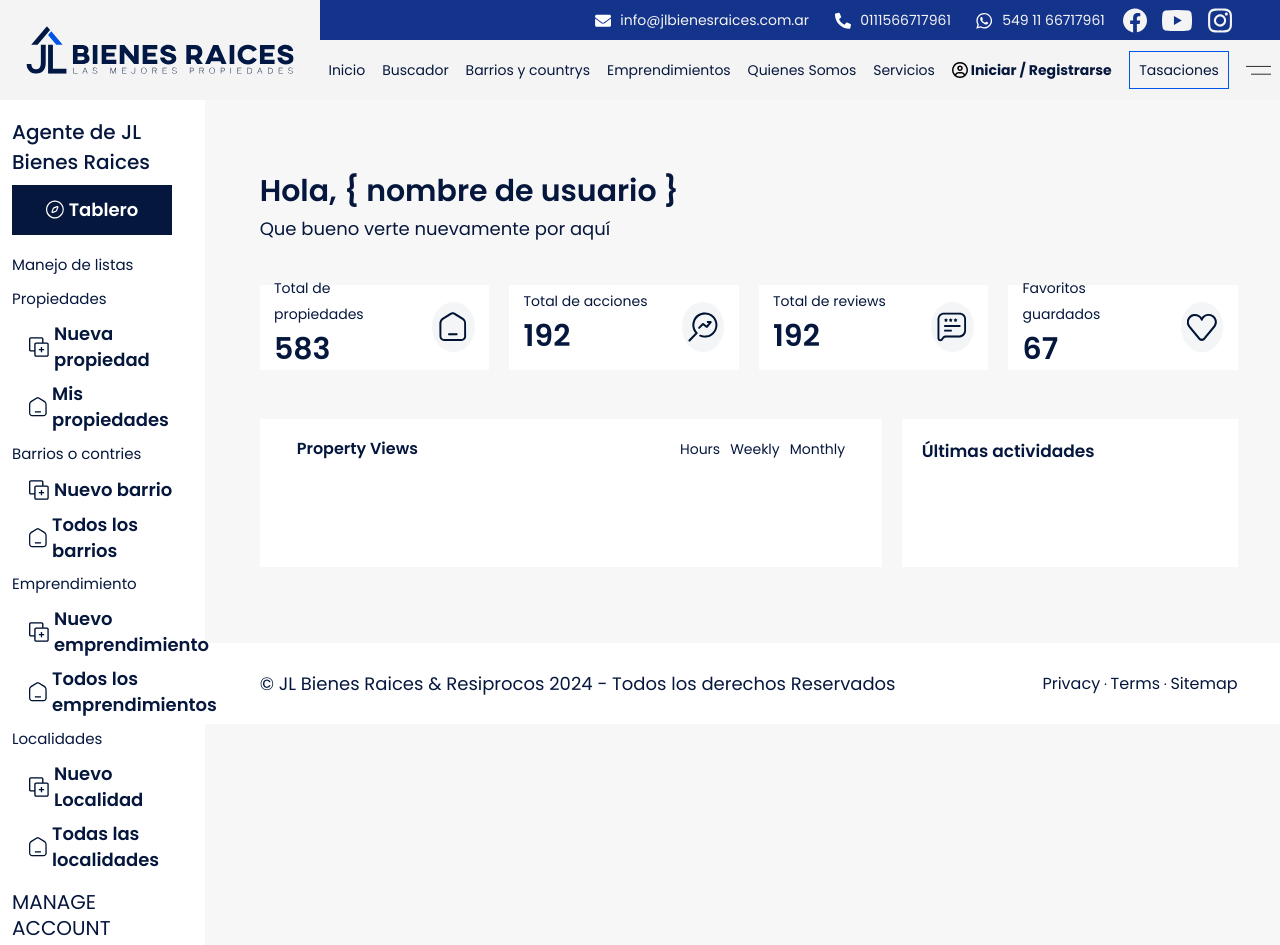
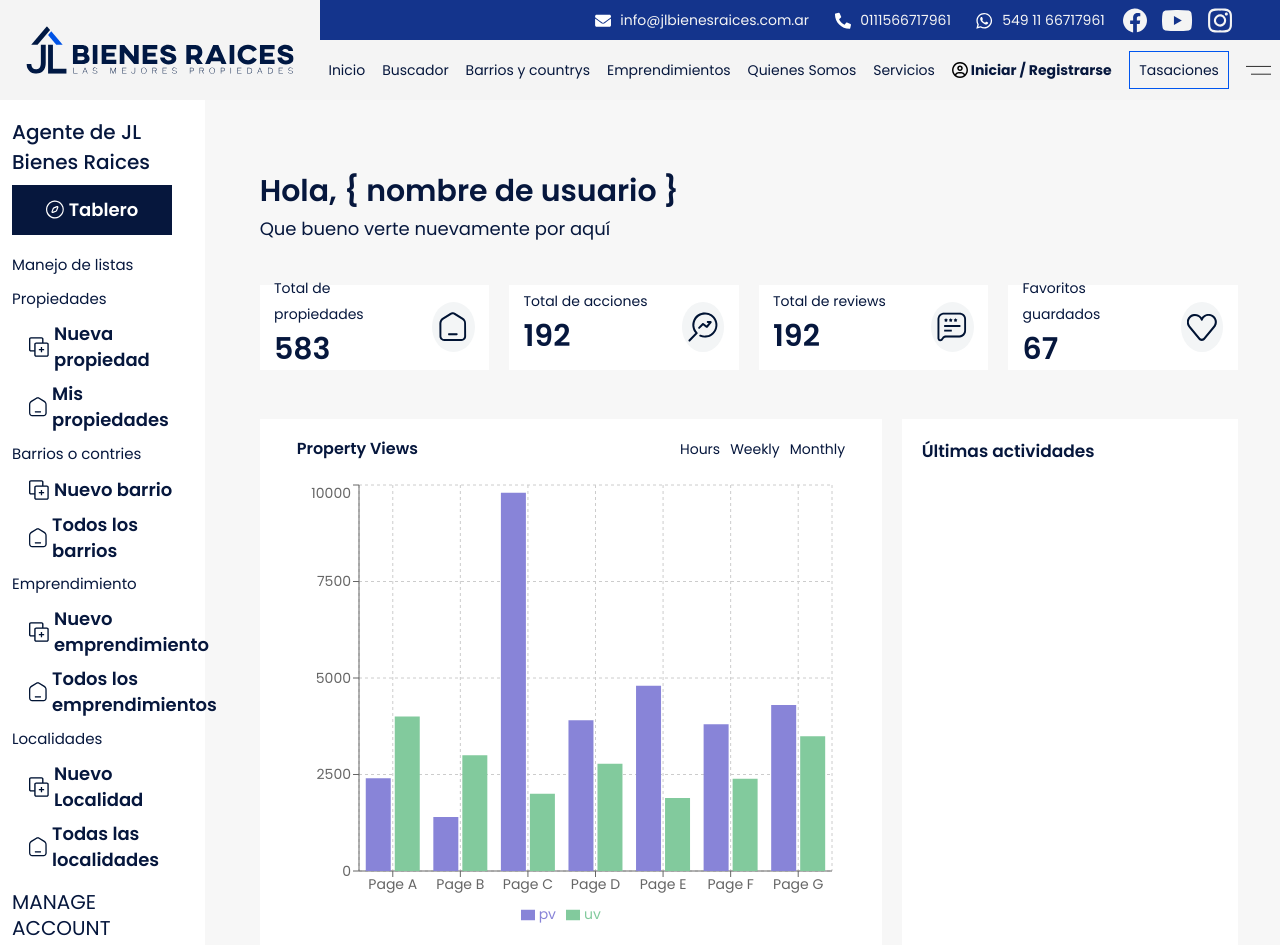
Before and after one commit to WilhelmDev/JL-Pilot, a Next.js app: page /tab-agent in a window 1280 px wide. Shown: the top 945 px of the page. Built offline with nearby package versions, Linux system fonts and the light colour scheme.

Commit message:
fix(Graph): height fix

```diff
--- a/public/scss/tab-agent/home.scss
+++ b/public/scss/tab-agent/home.scss
@@ -90,7 +90,7 @@
           }
           .graph {
             display: flex;
-            height: 100%;
+            height: 30rem;
             width: 100%;
             margin-bottom: 15%;
           }
```
